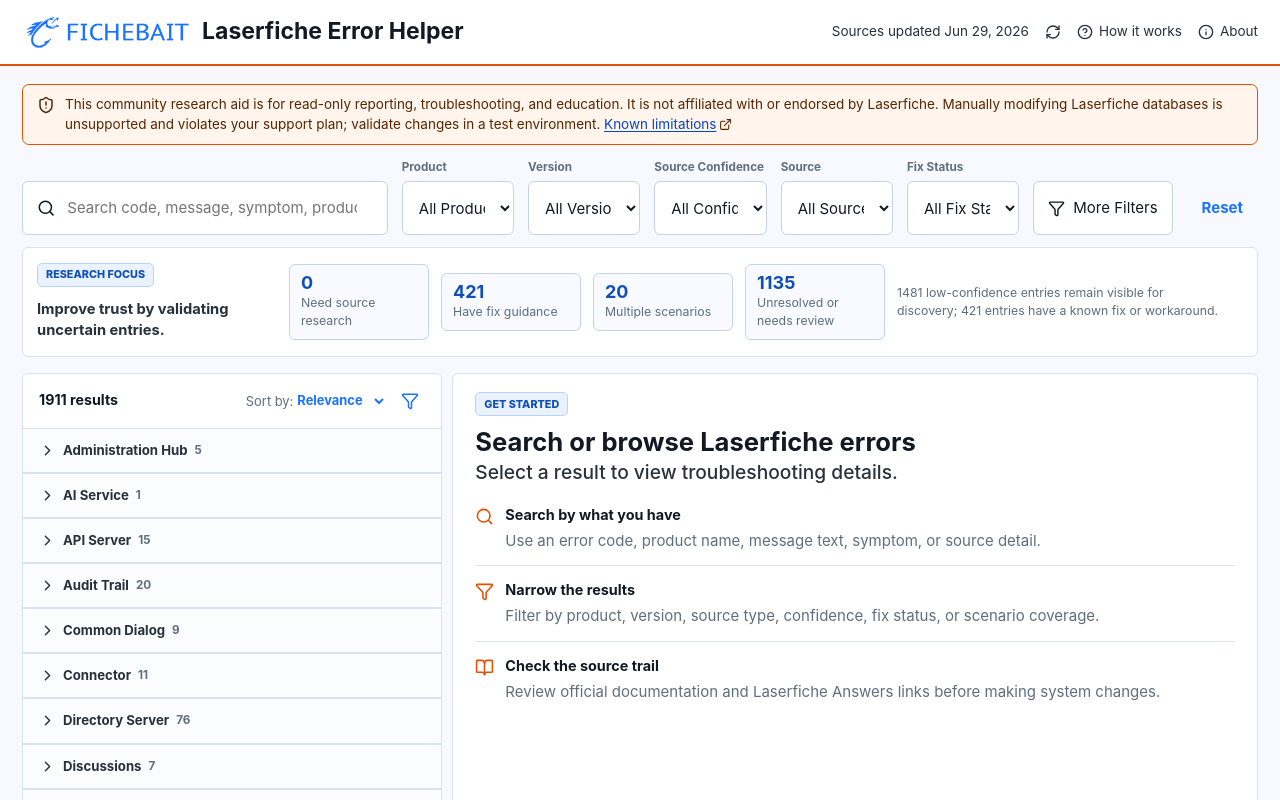
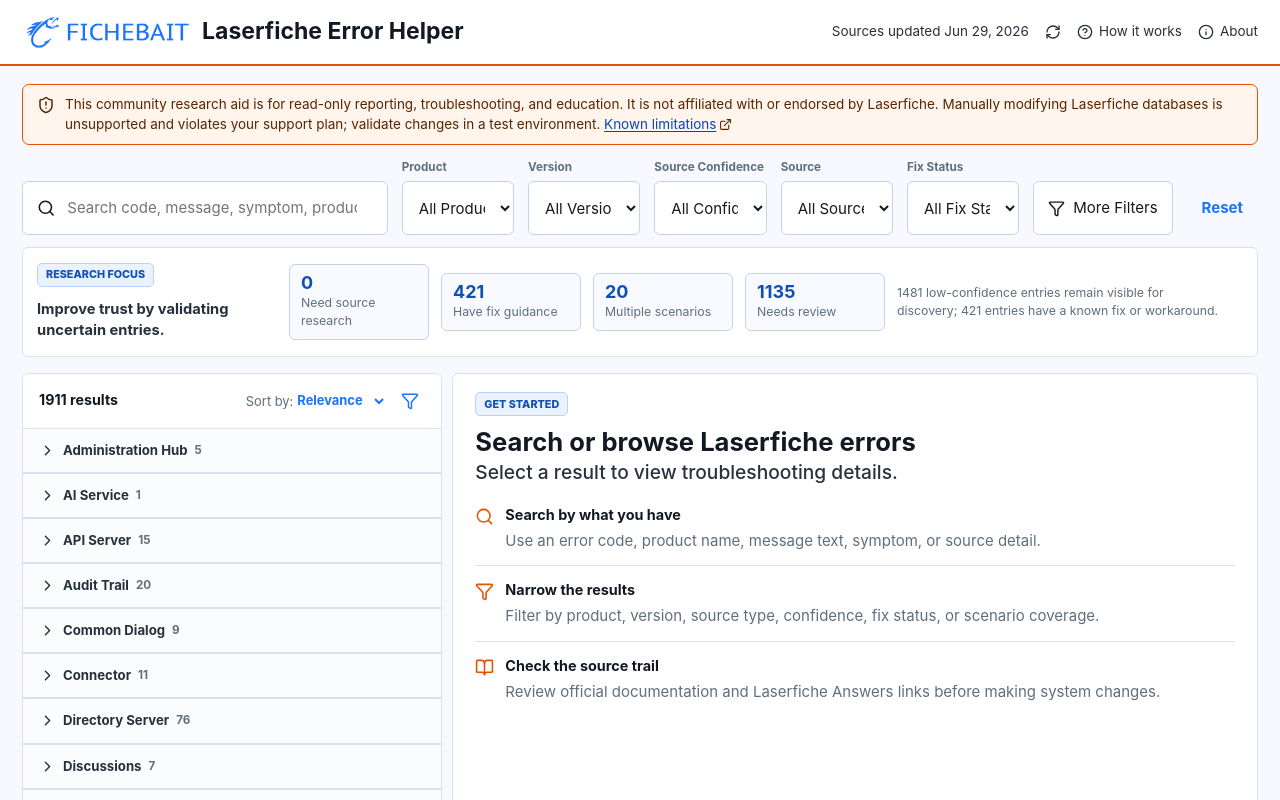
Before and after one commit to SilhouetteBS/LaserficheErrorHelper, a React (Vite) app: page / in a window 1280 px wide. Shown: the top 800 px of the page. Built offline with nearby package versions, Linux system fonts and the light colour scheme.

Commit message:
Shorten needs review card label

```diff
--- a/src/main.jsx
+++ b/src/main.jsx
@@ -862,7 +862,7 @@
           </button>
           <button type="button" onClick={focusUnresolved}>
             <strong>{qualitySummary.unresolvedEntries}</strong>
-            <span>Unresolved or needs review</span>
+            <span>Needs review</span>
           </button>
           <span className="quality-note">
             {qualitySummary.lowConfidence} low-confidence entries remain visible for discovery; {qualitySummary.hasGuidance} entries have a known fix or workaround.
```
